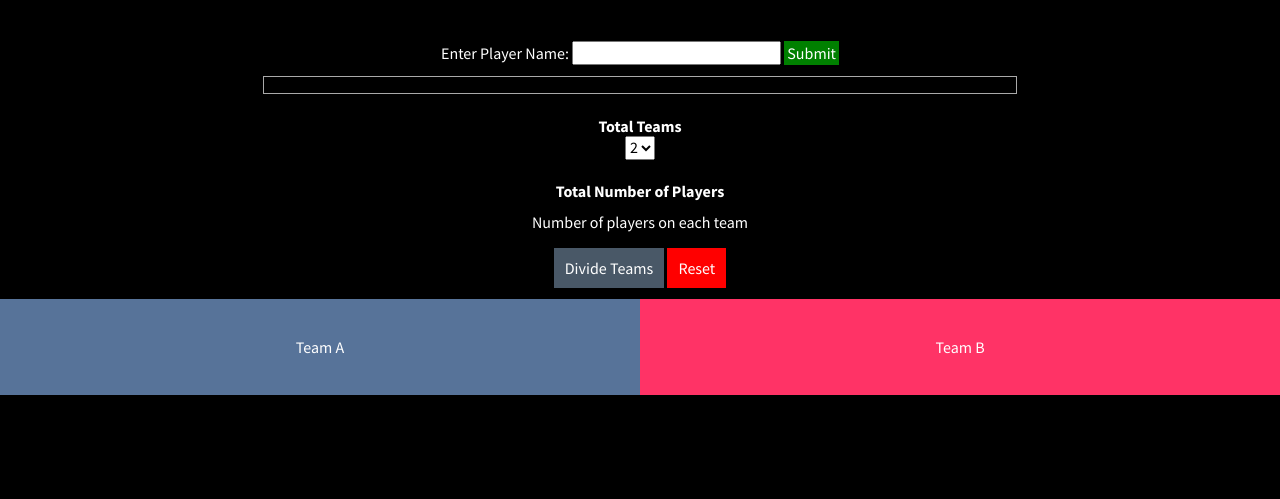
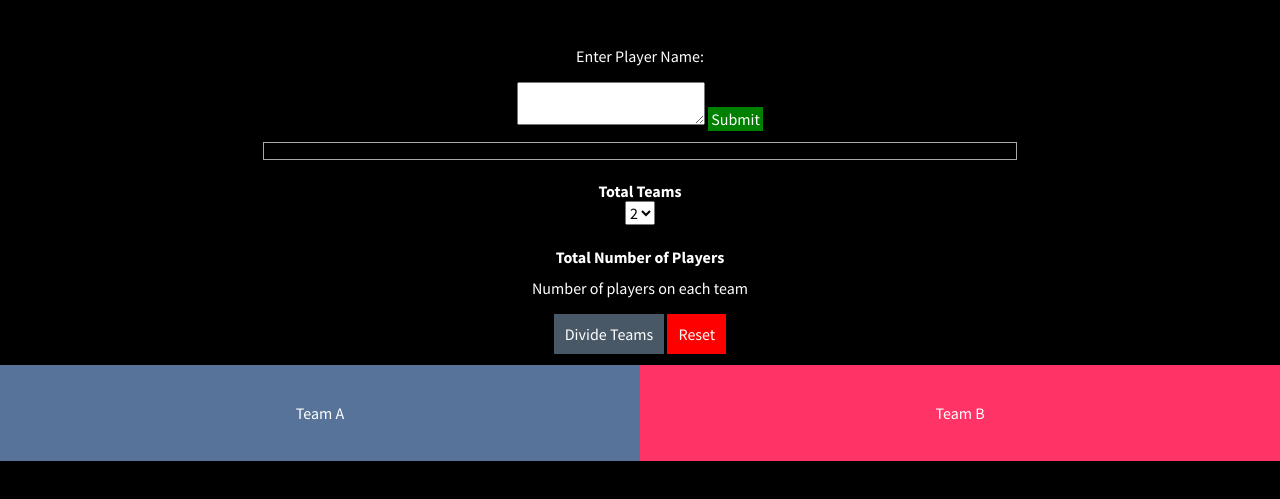
Before and after one commit to johnxlai/random-team-selector, a website: page index.html in a window 1280 px wide. Shown: the part 65-564 px from the top of the page. Drawn offline with nearby package versions, Linux system fonts and the light colour scheme; files that its build step writes are made by us from their sources.

Commit message:
changing text to text area

```diff
--- a/index.html
+++ b/index.html
@@ -21,10 +21,16 @@
   		<!-- Add name here -->
   		<div class="full soft-half">
 
-  			<form>
+  			<!-- <form>
   			  Enter Player Name: <input id="userInput" type="text" name="name">
   			  <input id="submit-button" type="submit" value="Submit" class="submit">
-  			</form>
+  			</form> -->
+
+        <form>
+          <p class="align--center">Enter Player Name:</p>
+          <textarea id="userInput" type="text" name="name"></textarea>
+          <input id="submit-button" type="submit" value="Submit" class="submit">
+        </form>
 
 
         <div class="container rule--all">
@@ -122,10 +128,14 @@
       // setting amount of players
       $('.amountOfTeams').on('change', function() {
         amountOfTeams = $('.amountOfTeams').val();
+      });
 
 
-      });
-
+      //removing dudes
+      // $('ul.playerList li').on('click', function(){
+      //     $(this).remove();
+      //     console.log(this);
+      // })
 
 
 
```
